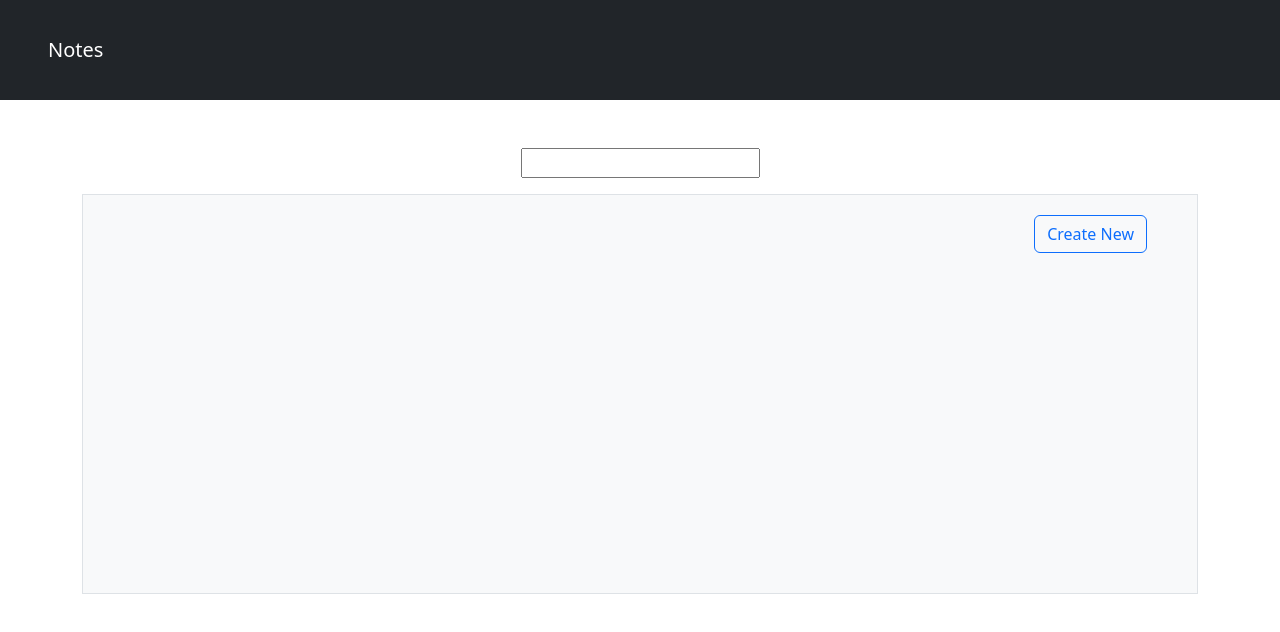
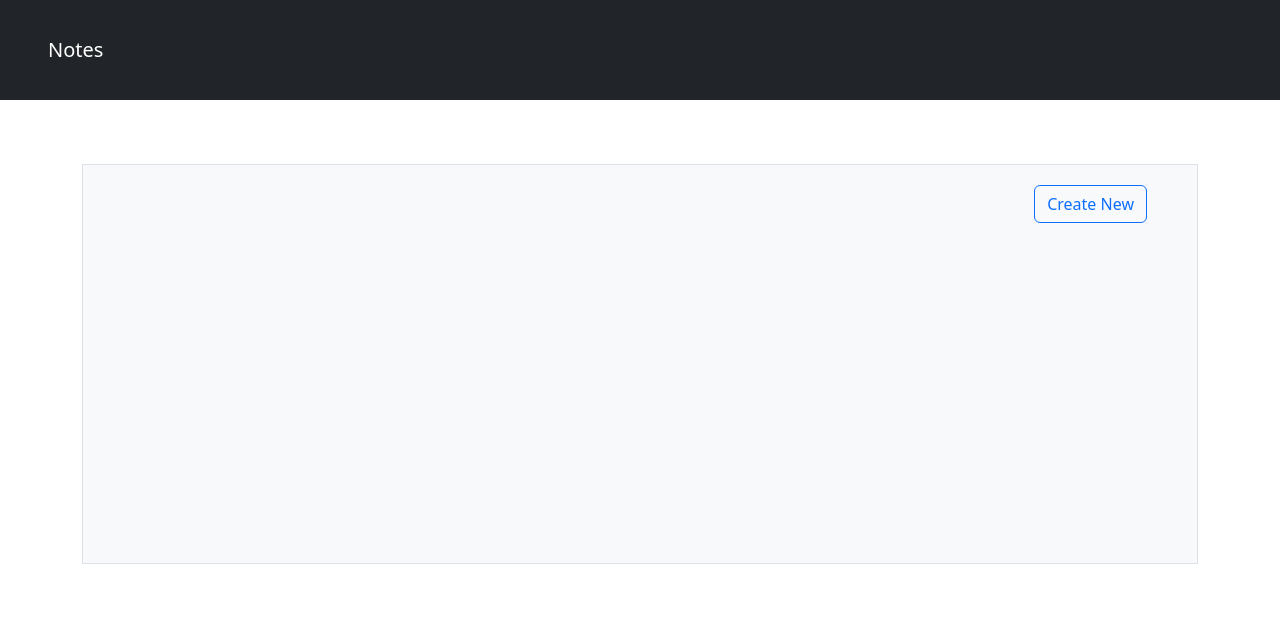
Before and after one commit to faisal-alhajeri/note-keeping-appliaction, a React (Vite) app: page / in a window 1280 px wide. Shown: the top 632 px of the page. Built offline with nearby package versions, Linux system fonts and the light colour scheme.

Commit message:
refactor

```diff
--- a/src/pages/AllNotes.tsx
+++ b/src/pages/AllNotes.tsx
@@ -1,5 +1,5 @@
 import React, { useState } from "react";
-import { Button, Container, InputGroup } from "react-bootstrap";
+import { Button, Col, Container, InputGroup, NavLink, Row } from "react-bootstrap";
 import { Link } from "react-router-dom";
 import { useNotes } from "../db/db";
 
@@ -7,29 +7,35 @@ export default function AllNotes() {
   const [searchWord, setSearchWord] = useState("");
   const { noteMap } = useNotes();
 
-
   return (
     <>
       <Container className="d-flex flex-column justify-content-left align-items-center my-5">
-        <input
+        {/* TODO: implement search feature */}
+
+        {/* <input
           style={{ maxWidth: "400px" }}
           onChange={(e) => setSearchWord(e.target.value)}
           value={searchWord}
-        />
-        <div style={{minHeight: '400px'}} className="bg-light border m-3 w-100 p-5 position-relative">
-          {
-            Object.keys(noteMap).map((name) => {
-              const uuid = noteMap[name]
+        /> */}
+
+        <div
+          style={{ minHeight: "400px" }}
+          className="bg-light border m-3 w-100 p-5 position-relative"
+        >
+          <Row xs={4}>
+            {Object.keys(noteMap).map((name) => {
+              const uuid = noteMap[name];
               return (
-                <li key={uuid}>
-                  <Link to={`/${uuid}`}>{name}</Link>
-                </li>
+                <Col key={uuid}>
+                  <Link className="fs-4" to={`/${uuid}`}>{name}</Link>
+                </Col>
               );
-
-            })
-          }
-
-          <Link style={{position: 'absolute', right: '50px', top: '20px'}} to={"/create"}>
+            })}
+          </Row>
+          <Link
+            style={{ position: "absolute", right: "50px", top: "20px" }}
+            to={"/create"}
+          >
             <Button variant="outline-primary">Create New</Button>
           </Link>
         </div>
```
